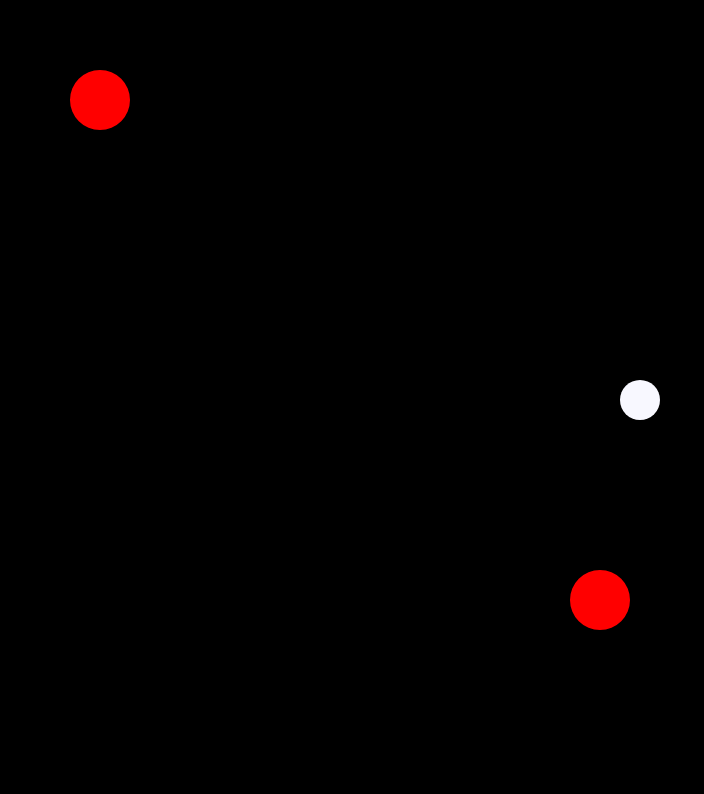
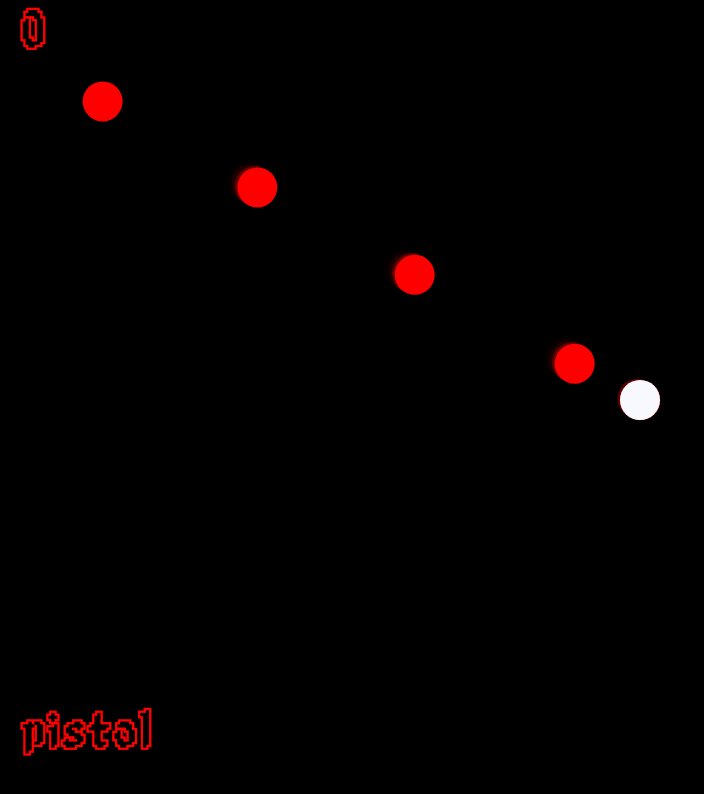
Before and after one commit to mohamad-nwilaty/circle-shooter-2, a plain HTML site: page index.html in a window 1280 px wide. Shown: the whole page, without its empty margins (0-704 px from the left). Drawn offline with Linux system fonts and the light colour scheme.

Commit message:
cleaned things out and added following enemies

```diff
--- a/index.html
+++ b/index.html
@@ -5,6 +5,10 @@
     <meta name="viewport" content="width=device-width, initial-scale=1.0">
     <title>shooter</title>
     <style>
+        @font-face {
+            font-family: "pixel";
+            src: url("8bitlimo.ttf");
+        }
         html, body {
             margin: 0;
             padding: 0;
--- a/script.js
+++ b/script.js
@@ -4,17 +4,19 @@ let width = innerWidth;
 let height = innerHeight;
 canvas.width = width;
 canvas.height = height;
+let score = 0 ;
 let movement = [false, false, false, false];
 let Xvelocity = 0;
 let Yvelocity = 0;
-let weapon = "shotgun" ;
+const weapons = ["pistol" , "shotgun" , "rifle"] ;
+let weaponIndex = 0 ;
+let weapon = weapons[weaponIndex] ;
 let rifleInterval = null ;
 let mouseX = 0 ;
 let mouseY = 0 ;
 let camera = {
     x: 0,
     y: 0,
-
 
 };
 let mouseOffset = {
@@ -25,11 +27,11 @@ let xMove = true
 let yMove = true
 
 let bullets = [];
+let enemies = [];
 
 
 class Player {
     constructor() {
-        // Initialize the player at the origin (0, 0)
         this.x = width/2;
         this.y = height/2;
         this.radius = 20;
@@ -42,9 +44,6 @@ class Player {
         ctx.fill();
         ctx.closePath();
     }
-
-
-
     update() {
         if (movement[0] && !movement[1]) {
             Yvelocity = Math.max(Yvelocity - 0.2, -3);
@@ -58,26 +57,54 @@ class Player {
         if (movement[3] && !movement[2]) {
             Xvelocity = Math.max(Xvelocity - 0.2, -3);
         }
-
-
         camera.y += Yvelocity ;
         camera.x += Xvelocity  ;
         this.x += Xvelocity
         this.y += Yvelocity
-        // console.log( p.x -width*0.25  , camera.x)
+
         this.draw();
+    }
+}
+class Enemy {
+    constructor(x,y , angle) {
+        this.x = x ;
+        this.y = y ;
+        this.radius = 20;
+        this.color = "red";
+        this.angle = angle ;
+        this.velocity = {
+            x : -Math.cos(angle) * 3 ,
+            y : -Math.sin(angle) * 3
+        }
+    }
+    draw() {
+        ctx.beginPath();
+        ctx.fillStyle = this.color;
+        ctx.arc(this.x, this.y, this.radius, 0, Math.PI * 2, false);
+        ctx.fill();
+        ctx.closePath();
+    }
+    update(){
+        this.velocity = {
+            x : -Math.cos(this.angle) * 3 ,
+            y : -Math.sin(this.angle) * 3
+        }
+        this.x += this.velocity.x ;
+        this.y += this.velocity.y ;
+        this.draw() ;
     }
 }
 
 class Bullet{
-    constructor(p , angle){
+    constructor(p , angle , speed){
         this.x = p.x ;
         this.y = p.y ;
         this.radius = 5 ;
-        this.color = "red" ;
+        this.color = "ghostwhite" ;
+        this.speed = speed
         this.velocity = {
-            x : -Math.cos(angle) * 6 ,
-            y : -Math.sin(angle) * 6
+            x : -Math.cos(angle) * this.speed ,
+            y : -Math.sin(angle) * this.speed
         }
     }
     draw(){
@@ -95,13 +122,95 @@ class Bullet{
 }
 
 let p = new Player();
-let b = new Bullet(p , 1)
+let enemy = new Enemy(10,10 ,4)
+let enemySpawner = setInterval(spawnEnemy ,1000); // enemy spawner
 requestAnimationFrame(animate);
 
 function animate() {
+    weapon = weapons[weaponIndex]
+    clearCanvas();
+    console.log(bullets.length)
+
+    restrictCamera()
+
+    ctx.save();
+    ctx.setTransform(1, 0, 0, 1, -camera.x, -camera.y); // Directly set transformation
     clearCanvas();
 
-    // this is to stop the camaera from scrolling past the player this way is the safest way to set it took me 4 hours to get to this I hate camera offsets so much kill me
+    for(let i=0 ; i < bullets.length ; i++){
+        bullets[i].update()
+
+        if(checkOutofBounds(bullets[i] , p)){
+            bullets.splice(i , 1);
+            i-- ;
+        }
+    }
+    for(let i=0 ; i<enemies.length ; i++){
+        enemies[i].angle = Math.atan2(enemies[i].y - p.y , enemies[i].x - p.x) ;
+        enemies[i].update();
+    }
+
+    p.update();
+    drawScore()
+    ctx.restore(); // Restore the canvas state to its original
+
+    requestAnimationFrame(animate);
+}
+
+function clearCanvas() {
+    ctx.fillStyle = "rgba(0,0,0,0.4)";
+    ctx.fillRect(camera.x, camera.y, width, height);
+}
+
+function checkOutofBounds(bullet , player){
+    if(bullet.x > (player.x + width) || bullet.x < (player.x - width)){
+        return true ;
+    }
+    if(bullet.y > (player.y + height) || bullet.y < (player.y - height)){
+        return true ;
+    }
+
+    return false ;
+}
+function drawScore(){
+    ctx.beginPath();
+    ctx.font = "48px pixel" ;
+    ctx.fillStyle = "red"
+    ctx.fillText(score , camera.x + 20,camera.y + 50);
+    ctx.fillText(weapon , camera.x + 20,camera.y +height -50);
+    ctx.closePath();
+}
+
+function spawnEnemy(){
+    let x = 100 ;
+    let y = 100 ;
+    let angle = Math.atan2(y-p.y , x-p.x)
+    let enemy = new Enemy(x,y,angle)
+    enemies.push(enemy)
+}
+function calculateCursorAngle(xPoint,yPoint){
+    x = p.x - camera.x ;
+    y = p.y - camera.y ;
+    return Math.atan2(y - yPoint , x - xPoint )
+}
+
+function shoot(event){
+    let angle = calculateCursorAngle(event.x , event.y)
+    if(weapon == "pistol"){
+        let b = new Bullet(p , angle , 12);
+        bullets.push(b)
+    }
+    else if(weapon == "shotgun"){
+        let spread = -0.15
+        for(let i =0 ; i<6 ; i++){
+            let b = new Bullet(p , angle + spread , 8 );
+            spread += 0.05
+            bullets.push(b)
+        }
+    }
+}
+
+function restrictCamera(){ // this is to stop the camaera from scrolling past the player this way is the safest way to set it took me 4 hours to get to this I hate camera offsets so much kill me
     if(p.x < camera.x + width *0.25){
         if(mouseOffset.x < 0){
             xMove=true
@@ -141,66 +250,6 @@ function animate() {
     if(yMove){
         camera.y += mouseOffset.y
     }
-
-    ctx.save();
-    ctx.setTransform(1, 0, 0, 1, -camera.x, -camera.y); // Directly set transformation
-    clearCanvas();
-
-    // Draw a stationary red circle for reference
-    ctx.beginPath();
-    ctx.fillStyle = "red";
-    ctx.arc(100, 100 , 30, 0, Math.PI * 2, false);
-    ctx.arc(600 , 600 , 30, 0, Math.PI * 2, false);
-    ctx.fill();
-    ctx.closePath();
-
-    for(let i=0 ; i < bullets.length ; i++){
-        bullets[i].update()
-
-        if(checkOutofBounds(bullets[i] , p)){
-            bullets.splice(i , 1);
-            i-- ;
-        }
-    }
-
-    p.update();
-
-    ctx.restore(); // Restore the canvas state to its original
-
-    requestAnimationFrame(animate);
-}
-
-function clearCanvas() {
-    ctx.fillStyle = "black";
-    ctx.fillRect(camera.x, camera.y, width, height);
-}
-
-function checkOutofBounds(bullet , player){
-    if(bullet.x > (player.x + width) || bullet.x < (player.x - width)){
-        return true ;
-    }
-    if(bullet.y > (player.y + height) || bullet.y < (player.y - height)){
-        return true ;
-    }
-
-    return false ;
-}
-function shoot(event){
-    x = p.x - camera.x ;
-    y = p.y - camera.y ;
-    let angle = Math.atan2(y - event.y , x - event.x )
-    if(weapon == "pistol"){
-        let b = new Bullet(p , angle);
-        bullets.push(b)
-    }
-    else if(weapon == "shotgun"){
-        let spread = -0.15
-        for(let i =0 ; i<6 ; i++){
-            let b = new Bullet(p , angle + spread );
-            spread += 0.05
-            bullets.push(b)
-        }
-    }
 }
 
 window.addEventListener("keydown", event => {
@@ -215,6 +264,14 @@ window.addEventListener("keydown", event => {
     }
     if (event.key === 'a') {
         movement[3] = true;
+    }
+    if(event.key == 'q'){
+        if(weaponIndex >= weapons.length -1){
+            weaponIndex = 0 ;
+
+        }else{
+            weaponIndex ++ ;
+        }
     }
 });
 
@@ -253,12 +310,9 @@ window.addEventListener("mousemove" , event =>{
 window.addEventListener("mousedown" , event =>{
     if(weapon == "rifle"){
         rifleInterval = setInterval(()=>{
-            x = p.x - camera.x;
-            y = p.y - camera.y;
-            let angle = Math.atan2(y - mouseY, x - mouseX);
-            let b = new Bullet(p , angle);
+            let b = new Bullet(p , calculateCursorAngle(mouseX,mouseY) , 6);
             bullets.push(b)
-        }, 100)
+        }, 80)
     }
     else{
         shoot(event)
```
Also changed, not shown: 8bitlimo.ttf (added).
